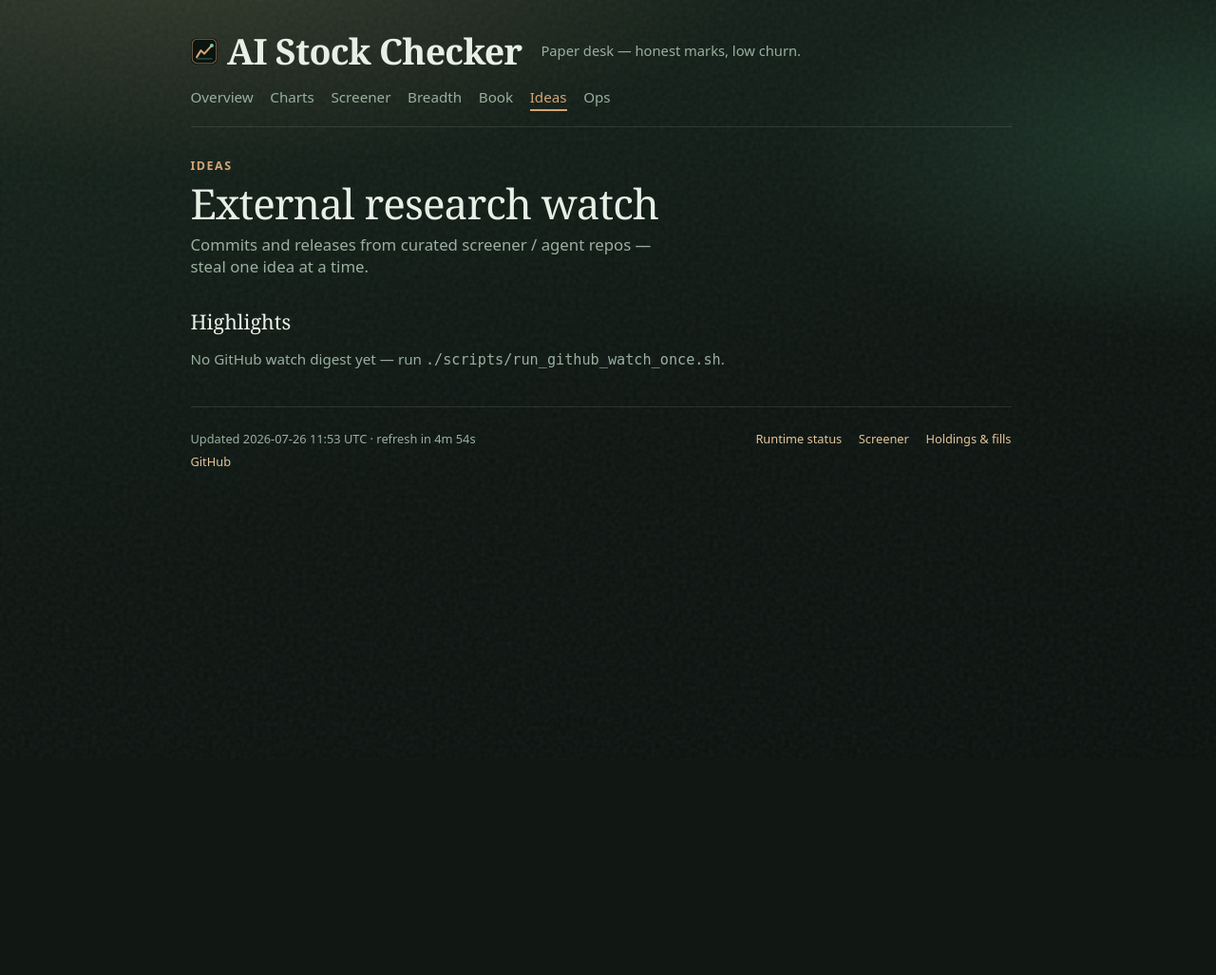
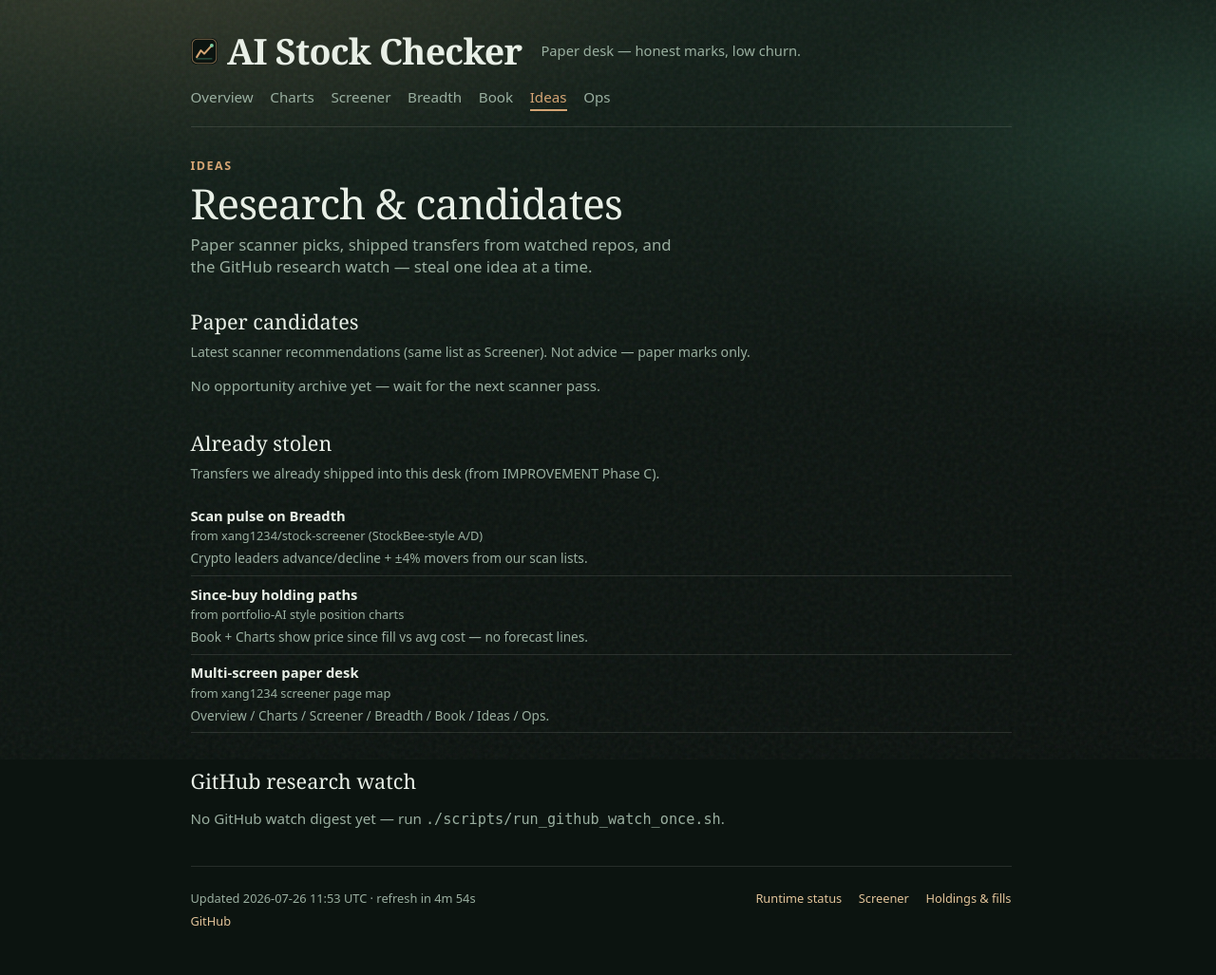
Before and after one commit to raro42/ai-stock-checker, a FastAPI app: page /desk/ideas in a window 1280 px wide. Shown: the whole page at 95% size. Before the commit the page ends 491 px from the top, so only its background shows below. Run offline with FastAPI, Linux system fonts and the light colour scheme.

Commit message:
fill Ideas with scan candidates, watch status, and shipped transfers
Empty idea_bullets looked like no ideas; surface quiet-watch tips, watched repos, and paper recommendations.

Co-authored-by: Cursor <cursoragent@cursor.com>

```diff
--- a/openbb_backend/static/desk.css
+++ b/openbb_backend/static/desk.css
@@ -606,6 +606,59 @@ a:active {
   font-size: 0.92rem;
 }
 
+.ideas.shipped li {
+  display: flex;
+  flex-direction: column;
+  gap: 0.15rem;
+  color: var(--ink);
+}
+
+.ideas.shipped .meta,
+.gh-repos .meta {
+  color: var(--muted);
+  font-size: 0.8rem;
+}
+
+.ideas .why,
+.gh-repos .why {
+  display: block;
+  color: var(--muted);
+  font-size: 0.85rem;
+  margin-top: 0.15rem;
+}
+
+.ideas-sub {
+  font-family: var(--font-display);
+  font-size: 1.05rem;
+  font-weight: 500;
+  margin: 1.25rem 0 0.4rem;
+}
+
+.gh-repos {
+  list-style: none;
+  margin: 0;
+  padding: 0;
+}
+
+.gh-repos li {
+  padding: 0.65rem 0;
+  border-bottom: 1px solid var(--line);
+  display: flex;
+  flex-direction: column;
+  gap: 0.12rem;
+}
+
+.gh-repos a {
+  color: var(--ink);
+  text-decoration: underline;
+  text-decoration-color: var(--link-underline);
+  text-underline-offset: 0.15em;
+}
+
+.gh-repos a:hover {
+  color: var(--brass, #d4a574);
+}
+
 .system .sysline {
   margin: 0 0 0.4rem;
   color: var(--muted);
--- a/openbb_backend/templates/desk_ideas.html
+++ b/openbb_backend/templates/desk_ideas.html
@@ -1,23 +1,86 @@
 {% extends "base.html" %}
+{% from "macros.html" import ticker %}
 {% block content %}
 <header class="page-head">
   <p class="eyebrow">Ideas</p>
-  <h1>External research watch</h1>
-  <p class="lede">Commits and releases from curated screener / agent repos — steal one idea at a time.</p>
+  <h1>Research &amp; candidates</h1>
+  <p class="lede">Paper scanner picks, shipped transfers from watched repos, and the GitHub research watch — steal one idea at a time.</p>
 </header>
 
-<section class="block" aria-labelledby="ideas-h">
-  <h2 id="ideas-h">Highlights</h2>
+<section class="block" aria-labelledby="paper-h">
+  <h2 id="paper-h">Paper candidates</h2>
+  <p class="sub">Latest scanner recommendations (same list as Screener). Not advice — paper marks only.</p>
+  {% if snap.recommendations %}
+  <ul class="recs">
+    {% for r in snap.recommendations %}
+    <li>
+      <span class="rank">#{{ r.rank }}</span>
+      {{ ticker(r.symbol, r.name) }}
+      <span class="meta">{{ r.asset_class }} · {{ r.strategy }} · score {{ "%.1f"|format(r.score) }}</span>
+      <span class="why">{{ r.reasoning }}</span>
+    </li>
+    {% endfor %}
+  </ul>
+  <p class="sub"><a href="/desk/screener">Full screener →</a></p>
+  {% else %}
+  <p class="empty">No opportunity archive yet — wait for the next scanner pass.</p>
+  {% endif %}
+</section>
+
+<section class="block" aria-labelledby="shipped-h">
+  <h2 id="shipped-h">Already stolen</h2>
+  <p class="sub">Transfers we already shipped into this desk (from IMPROVEMENT Phase C).</p>
+  <ul class="ideas shipped">
+    {% for s in snap.shipped_ideas %}
+    <li>
+      <strong>{{ s.title }}</strong>
+      <span class="meta">from {{ s.from }}</span>
+      <span class="why">{{ s.note }}</span>
+    </li>
+    {% endfor %}
+  </ul>
+</section>
+
+<section class="block" aria-labelledby="gh-h">
+  <h2 id="gh-h">GitHub research watch</h2>
+  {% if snap.github_watch_has_digest %}
+  <p class="sub">
+    Last check {{ snap.github_watch_at or "—" }}
+    · {{ snap.github_watch_repos }} repos
+    · checked {{ snap.github_watch_checked }}
+    · {{ snap.github_watch_updates }} with new activity
+  </p>
+
   {% if snap.github_ideas %}
-  <p class="sub">
-    {{ snap.github_watch_at or "—" }}
-    · {{ snap.github_watch_updates }} repo(s) with new activity since last check
-  </p>
+  <h3 class="ideas-sub">New since last check</h3>
   <ul class="ideas">
     {% for idea in snap.github_ideas %}
     <li>{{ idea }}</li>
     {% endfor %}
   </ul>
+  {% elif snap.github_watch_notes %}
+  <h3 class="ideas-sub">Quiet — latest tip on each (no new commits this pass)</h3>
+  <ul class="ideas">
+    {% for idea in snap.github_watch_notes %}
+    <li>{{ idea }}</li>
+    {% endfor %}
+  </ul>
+  {% else %}
+  <p class="empty">Watch digest present but no tip messages yet.</p>
+  {% endif %}
+
+  {% if snap.github_repos %}
+  <h3 class="ideas-sub">Watched repos</h3>
+  <ul class="gh-repos">
+    {% for r in snap.github_repos %}
+    <li>
+      <a href="{{ r.url }}" rel="noopener noreferrer">{{ r.repo }}</a>
+      <span class="meta">★{{ r.stars }} · {{ r.status }}{% if r.pushed_at %} · pushed {{ r.pushed_at }}{% endif %}</span>
+      {% if r.why %}<span class="why">{{ r.why }}</span>{% endif %}
+    </li>
+    {% endfor %}
+  </ul>
+  {% endif %}
   {% else %}
   <p class="empty">No GitHub watch digest yet — run <code>./scripts/run_github_watch_once.sh</code>.</p>
   {% endif %}
```
Also changed, not shown: openbb_backend/desk.py (+56 -0 lines), tests/test_openbb_backend.py (+8 -0 lines), 1 other file.
